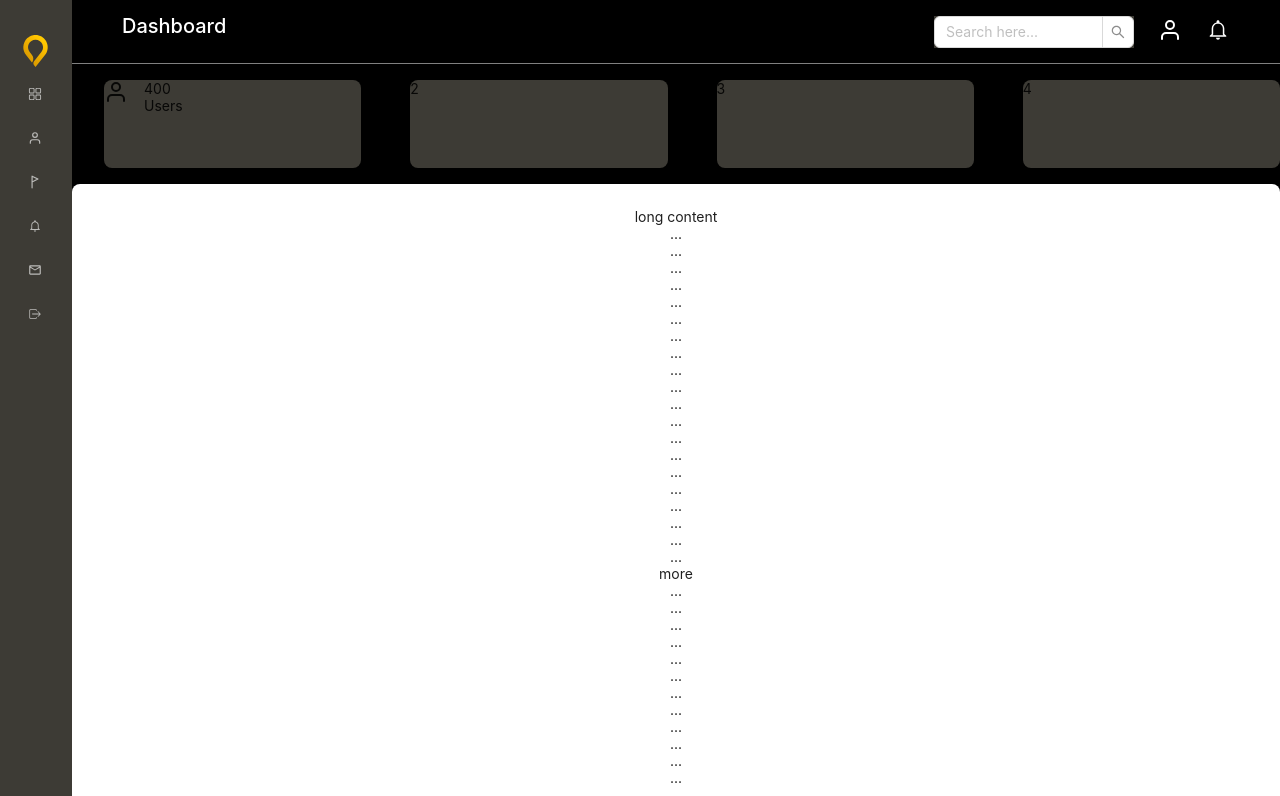
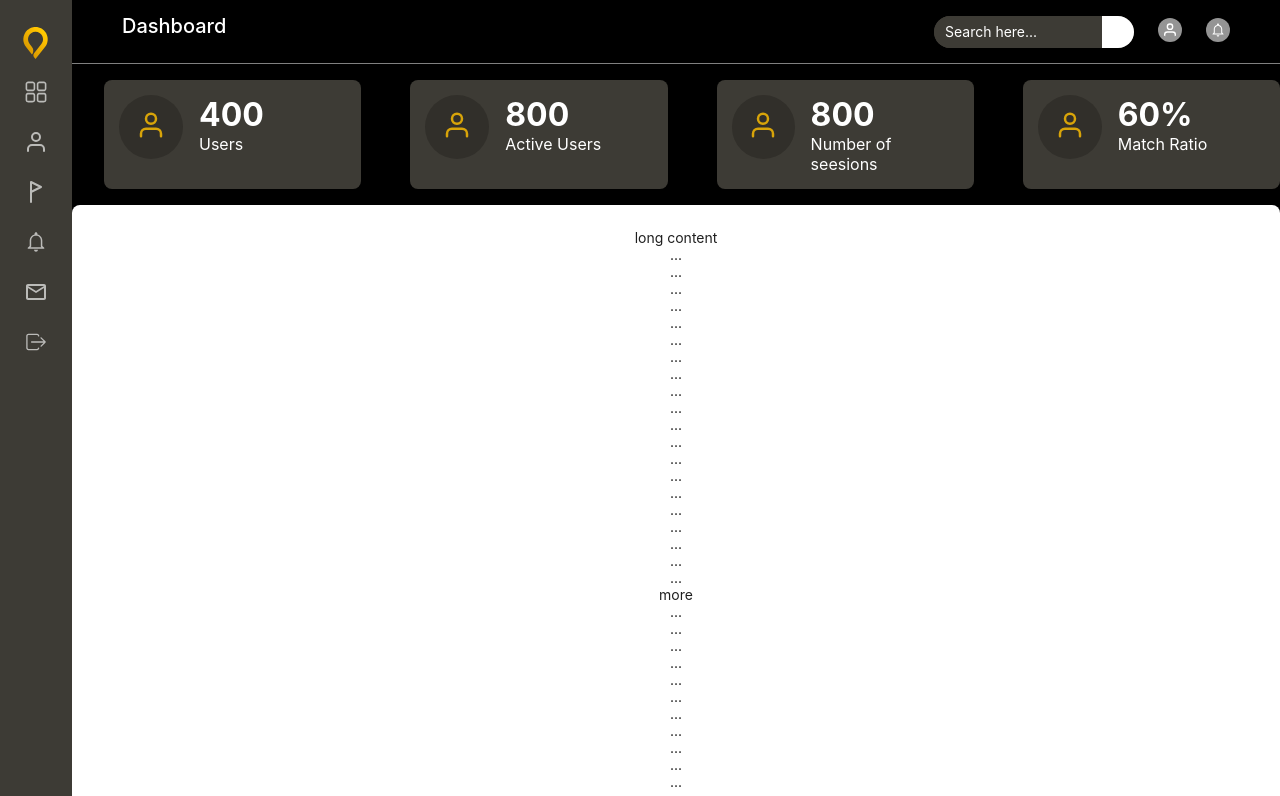
Before and after one commit to ritesh-7299/velodate-client, a React (Create React App) app: page /dashboard in a window 1280 px wide. Shown: the top 796 px of the page. Built offline with nearby package versions, Linux system fonts and the light colour scheme; no server answers; sample sign-in values are in the browser's storage.

Commit message:
update css

```diff
--- a/src/index.css
+++ b/src/index.css
@@ -52,3 +52,287 @@ body {
   --br-5xs: 8px;
   --br-13xl: 32px;
 }
+
+
+header {
+	z-index: 999;
+}
+.ant-menu-item-icon{
+  min-width: 24px !important;
+  font-size: 24px!important;
+  margin: 0 auto;
+}
+.ant-menu-item-selected{
+  background-color: #312F2A !important;
+  border-radius: 0 !important;
+}
+.ant-menu-item{
+  padding-left: 10px !important;
+  padding-right: 10px !important;
+  text-align: center;
+  margin-top: 10px !important;
+  margin-bottom: 10px !important;
+}
+.ant-menu-title-content{
+  display: none !important;
+}
+.ant-table-thead > tr  .ant-table-cell{
+  padding: 8px 30px !important;
+}
+.ant-table-wrapper .ant-table-thead > tr > th{
+  background-color: transparent !important;
+  color: #fff !important;
+  border-bottom: none;
+}
+.ant-table-body table{
+border-collapse: collapse!important;
+}
+.ant-table-row{
+  border: solid 1px transparent ;
+  background: #3D3B35;
+  border-radius: 8px !important;
+
+}
+.ant-table-tbody tr td{
+  color: #ffffff;
+  border: none !important;
+  padding: 8px 10px !important;
+}
+.ant-table-tbody tr td:last-child,.ant-table-thead > tr > th:last-child{
+  text-align: right !important;
+}
+.ant-table-thead {
+	background: #000000;
+}
+:where(.css-dev-only-do-not-override-dkbvqv).ant-table-wrapper .ant-table-thead > tr > th:not(:last-child):not(.ant-table-selection-column):not(.ant-table-row-expand-icon-cell):not([colspan])::before, :where(.css-dev-only-do-not-override-dkbvqv).ant-table-wrapper .ant-table-thead > tr > td:not(:last-child):not(.ant-table-selection-column):not(.ant-table-row-expand-icon-cell):not([colspan]):before {
+  background-color: transparent !important;
+}
+/* .ant-table-tbody tr{
+   border: solid 2px transparent !important;
+} */
+.ant-table-tbody tr:hover {
+	border: solid 1px #D8A409 !important;
+	border-top: solid 2px #D8A409 !important;
+}
+.ant-table-cell-row-hover{
+  /* border: solid 1px #D8A409 !important; */
+  background-color: transparent !important;
+
+}
+.ant-table-measure-row{
+  display: none !important;
+}
+.ant-btn {
+	font-size: 14px;
+	height: 32px;
+	padding: 4px 15px;
+	border-radius: 100px;
+}
+
+:where(.css-dev-only-do-not-override-dkbvqv).ant-table-wrapper .ant-table-tbody .ant-table-row.ant-table-row-selected > .ant-table-cell {
+	background: #3D3B35;
+}
+.ant-table-selection-column{
+  width: 30px !important;
+}
+:where(.css-dev-only-do-not-override-dkbvqv).ant-table-wrapper .ant-table .ant-table-title, :where(.css-dev-only-do-not-override-dkbvqv).ant-table-wrapper .ant-table .ant-table-header {
+	border-radius: 0;
+}
+.ant-pagination .ant-pagination-next button,.ant-pagination .ant-pagination-item a{
+  color: #ffffff;
+}
+.ant-pagination .ant-pagination-item-active  {
+
+  background-color: #3D3B35 !important;
+  border-bottom: solid 2px #D8A409;
+  border-left: 0;
+  border-right: 0;
+  border-top: 0;
+}
+.ant-pagination .ant-pagination-item-active a{ color: #D8A409 !important;
+
+}
+.ant-input-affix-wrapper {
+	background-color: #3D3B35;
+	border: none;
+
+}
+.ant-input-search-button{
+  border: none !important;
+}
+.ant-input-group-wrapper{
+  border-radius: 100px;
+}
+.ant-input-group .ant-input-affix-wrapper:not(:last-child) {
+  border-start-start-radius: 100px!important;
+  border-end-start-radius: 100px!important;
+}
+.ant-input {
+	background: transparent;
+	color: #ffffff;
+}
+.ant-input::placeholder {
+  color: white;
+  opacity: 1; /* Firefox */
+}
+.anticon-search{
+  color: white;
+}
+
+
+
+.user {
+	background: #949494;
+	border-radius: 100px;
+	padding: 4px;
+}
+html {
+	background: #000;
+}
+.ant-select-selector{
+  background-color: transparent !important;
+  color: #ffffff !important;
+}
+.ant-table-thead > tr .ant-table-selection-column {
+	width: 48px !important;
+	padding: 8px 11px !important;
+	display: table-cell;
+}
+.ant-table{
+	background: transparent!important;
+}
+
+.ant-switch.ant-switch-checked  .ant-switch-inner{
+  background: #1677ff!important;
+}
+
+.ant-switch-inner{
+  background-color: #ccc;
+}
+.ant-upload-wrapper.ant-upload-picture-card-wrapper .ant-upload.ant-upload-select:not(.ant-upload-disabled):hover, :where(.css-dev-only-do-not-override-dkbvqv).ant-upload-wrapper.ant-upload-picture-circle-wrapper .ant-upload.ant-upload-select:not(.ant-upload-disabled):hover{
+  border-color: #FFCF40;}
+
+  .ant-btn-default:not(:disabled):not(.ant-btn-disabled):hover {
+    color: #ffffff;
+    border-color: #FFCF40;
+  }
+  .ant-modal .ant-modal-content {
+    position: relative;
+    background-color: #3D3B35;
+    background-clip: padding-box;
+    border: 0;
+    border-radius: 8px;
+    box-shadow: 0 6px 16px 0 rgba(0, 0, 0, 0.08),0 3px 6px -4px rgba(0, 0, 0, 0.12),0 9px 28px 8px rgba(0, 0, 0, 0.05);
+    pointer-events: auto;
+    padding: 20px 24px;
+  }
+ .ant-modal .ant-modal-header {
+    color: #ffffff;
+    background: transparent;
+    border-radius: 8px 8px 0 0;
+    margin-bottom: 8px;
+    padding: 0;
+    border-bottom: none;
+    text-align: center;
+  }
+  .ant-modal .ant-modal-title {
+    margin: 0;
+    color: rgba(255, 255, 255, 0.88);
+    font-weight: 600;
+    font-size: 28px;
+    line-height: 1.5;
+    word-wrap: break-word;
+  }
+  .ant-modal .ant-modal-body {
+    font-size: 14px;
+    line-height: 1.5714285714285714;
+    word-wrap: break-word;
+    padding: 0;
+    text-align: center;
+    color: #ffffff;
+  }
+ .ant-modal .ant-modal-footer {
+    text-align: center;
+    margin-top: 16px;
+    }
+  .ant-modal .ant-modal-close {
+
+      color: rgba(255, 255, 255, 1);
+
+    }
+
+    .ant-modal-footer .ant-btn-default{
+
+border: 2px solid var(--Brand-Gradient, #E69600);
+border: 2px solid var(--Brand-Gradient, color(display-p3 0.8196 0.6157 0));
+background: var(--Brand-Gradient, linear-gradient(38deg, #DB9A00 21.96%, #FFCD00 87.32%));
+background: var(--Brand-Gradient, linear-gradient(38deg, color(display-p3 0.8196 0.6157 0) 21.96%, color(display-p3 1 0.8118 0.251) 87.32%));
+    }
+    .ant-modal-footer .ant-btn-default:hover{
+      color: #000000 !important;
+    }
+
+    .ant-modal-footer .ant-btn-primary{
+      color: #ffffff !important;
+      background-color: #64625D;
+      border: solid 1px #FFCD00;
+    }
+    .ant-modal-footer .ant-btn-primary:hover{
+      color: #ffffff !important;
+      background-color: #64625D!important;
+      border: solid 1px #FFCD00!important;
+    }
+
+    .h-screen .loginimg {
+      width: 100%;
+      height: 100vh;
+    }
+    .ant-checkbox-checked .ant-checkbox-inner {
+      background-color: #FFCD00;
+      border-color: #FFCD00;
+    }
+    .ant-checkbox-wrapper:not(.ant-checkbox-wrapper-disabled):hover .ant-checkbox-checked:not(.ant-checkbox-disabled) .ant-checkbox-inner {
+      background-color: #FFCD00;
+      border-color: transparent;
+    }
+    .ant-input-password-icon{
+      color: #ffffff !important;
+
+    }
+    .cardbox{
+      width: 25% !important;
+    }
+    .iconbox {
+      background: #312F2A;
+      height: 64px;
+      width: 64px;
+      border-radius: 100px;
+      text-align: center;
+      padding: 15px;
+    }
+
+    .iconbox svg {
+      margin: 0 auto;
+      display: block;
+      color: #D8A409;
+      line-height: 24px;
+      font-size: 30px !important;
+    }
+    .cardbox h3{
+      font-size: 32px;
+      color: #ffffff;
+      font-weight: 700;
+
+    }
+    .cardbox p{
+      font-size: 16px;
+      color: #ffffff;
+      font-weight: 400;
+
+    }
+    .ant-table-cell .ant-btn-default{
+      color: #ffffff !important;
+    }
+    .text-3xl {
+      font-size: 26px !important;
+    }
--- a/src/layouts/AdminLayout.jsx
+++ b/src/layouts/AdminLayout.jsx
@@ -99,7 +99,7 @@ const AdminLayout = ({ children, header }) => {
         }}
       >
         <Link to={"/dashboard"}>
-          <img className="ml-4 mt-8" src={logoIcon} alt="logo" />
+          <img className="ml-4 mt-6" src={logoIcon} alt="logo" />
         </Link>
         <Menu
           theme="dark"
@@ -113,6 +113,7 @@ const AdminLayout = ({ children, header }) => {
               case "1":
                 navigate("/dashboard");
                 break;
+
 
               case "2":
                 navigate("/users");
@@ -177,7 +178,7 @@ const AdminLayout = ({ children, header }) => {
                   background: "#3D3B35",
                 }}
               />
-              <FiUser
+              <FiUser className="user"
                 style={{
                   fontSize: "24px",
                   marginLeft: 24,
@@ -198,7 +199,7 @@ const AdminLayout = ({ children, header }) => {
               >
                 <Link to={"/profile"}>{username ? username : ""}</Link>
               </p>
-              <IoMdNotificationsOutline
+              <IoMdNotificationsOutline  className="user"
                 style={{
                   fontSize: "24px",
                   marginLeft: 20,
--- a/src/views/ForgotPassword.jsx
+++ b/src/views/ForgotPassword.jsx
@@ -170,7 +170,7 @@ export default function ForgotPassword() {
         </div>
       </div>
       <div>
-        <img src={signupImage} alt="signup.png" />
+        <img src={signupImage} alt="signup.png" className="loginimg" />
       </div>
     </div>
   );
--- a/src/views/ResetPassword.jsx
+++ b/src/views/ResetPassword.jsx
@@ -196,7 +196,7 @@ export default function ResetPassword() {
         </div>
       </div>
       <div>
-        <img src={signupImage} alt="signup.png" />
+        <img src={signupImage} alt="signup.png" className="loginimg" />
       </div>
       {loader && <Loader />}
     </div>
--- a/src/views/Signin.jsx
+++ b/src/views/Signin.jsx
@@ -258,7 +258,7 @@ export default function Signin() {
         </div>
       </div>
       <div>
-        <img src={signupImage} alt="signup.png" />
+        <img src={signupImage} alt="signup.png" className="loginimg" />
       </div>
     </div>
   );
--- a/src/views/Signup.jsx
+++ b/src/views/Signup.jsx
@@ -313,7 +313,7 @@ export default function Signup() {
         </div>
       </div>
       <div>
-        <img src={signupImage} alt="signup.png" />
+        <img src={signupImage} alt="signup.png"  className="loginimg"/>
       </div>
     </div>
   );
--- a/src/views/dashboard/Dashboard.jsx
+++ b/src/views/dashboard/Dashboard.jsx
@@ -20,52 +20,71 @@ export default function Dashboard() {
           gap={49}
           style={{ marginTop: 16, marginBottom: 16, marginLeft: 32 }}
         >
-          <div
+          <div className="cardbox"
             style={{
-              width: 260,
-              height: 88,
+              // width: 260,
+              // height: 88,
               background: "#3D3B35",
               alignItems: "center",
               borderRadius: 8,
+              padding:15,
             }}
           >
             <Flex gap={16}>
-              <FiUser style={{ fontSize: 24 }} />
+              <div className="iconbox"><FiUser  style={{ fontSize: 24 }} /></div>
               <div>
-                <p>400</p>
+                <h3>400</h3>
                 <p>Users</p>
               </div>
             </Flex>
           </div>
-          <div
+          <div className="cardbox"
             style={{
-              width: 260,
-              height: 88,
+              // width: 260,
+              // height: 88,
               background: "#3D3B35",
-              borderRadius: 8,
+              borderRadius: 8, padding:15,
             }}
           >
-            2
+           <Flex gap={16}>
+              <div className="iconbox"><FiUser  style={{ fontSize: 24 }} /></div>
+              <div>
+                <h3>800</h3>
+                <p>Active Users</p>
+              </div>
+            </Flex>
           </div>
-          <div
+          <div className="cardbox"
             style={{
-              width: 260,
-              height: 88,
+              // width: 260,
+              // height: 88,
               background: "#3D3B35",
-              borderRadius: 8,
+              borderRadius: 8, padding:15,
             }}
           >
-            3
+            <Flex gap={16}>
+              <div className="iconbox"><FiUser  style={{ fontSize: 24 }} /></div>
+              <div>
+                <h3>800</h3>
+                <p>Number of seesions</p>
+              </div>
+            </Flex>
           </div>
-          <div
+          <div className="cardbox"
             style={{
-              width: 260,
-              height: 88,
+              // width: 260,
+              // height: 88,
               background: "#3D3B35",
-              borderRadius: 8,
+              borderRadius: 8, padding:15,
             }}
           >
-            4
+            <Flex gap={16}>
+              <div className="iconbox"><FiUser  style={{ fontSize: 24 }} /></div>
+              <div>
+                <h3>60%</h3>
+                <p>Match Ratio</p>
+              </div>
+            </Flex>
           </div>
         </Flex>
         <div
--- a/src/views/user/UserDetail.jsx
+++ b/src/views/user/UserDetail.jsx
@@ -152,11 +152,11 @@ export default function UserDetail() {
                 <Flex vertical className="ml-4">
                   <p
                     style={{
-                      fontSize: "32px",
+                      fontSize: "26px",
                       fontStyle: "normal",
                       fontWeight: 500,
                       lineHeight: "100%",
-                      color: "yellow",
+                      color: "#D19D00",
                     }}
                   >
                     {data?.fullname ? data.fullname : "-"}
```
Also changed, not shown: src/views/email/Index.jsx (+10 -8 lines), src/views/notification/Index.jsx (+10 -8 lines), src/views/report/Index.jsx (+7 -6 lines), src/views/user/Index.jsx (+7 -6 lines).
